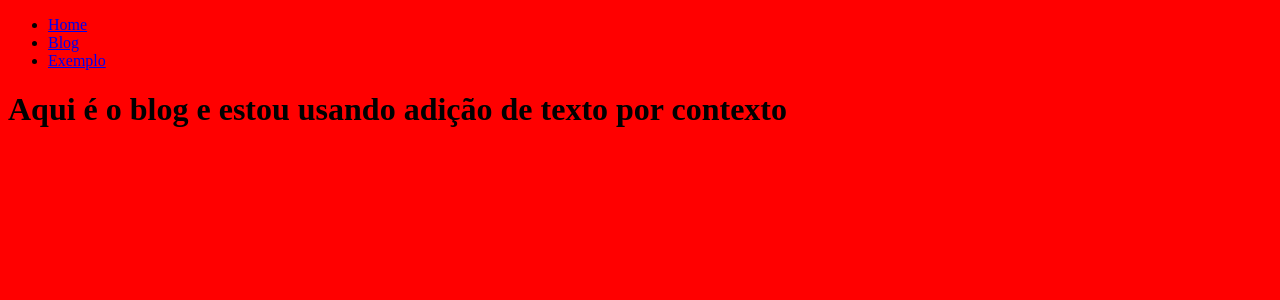
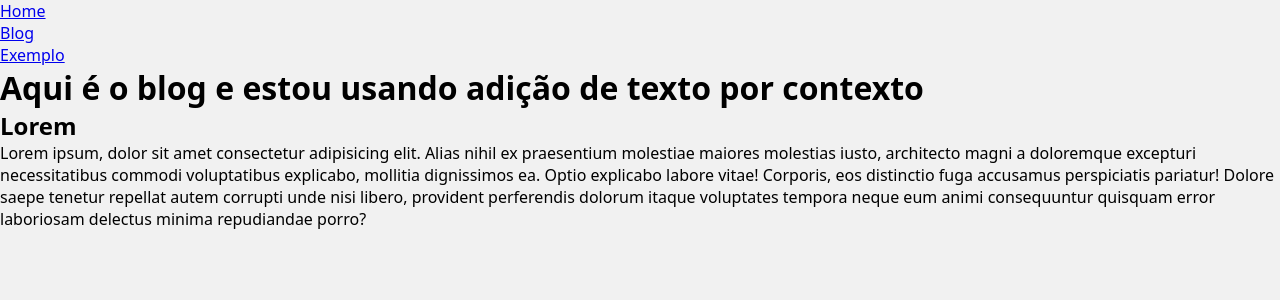
Before and after one commit to ygorlima-py/curso_python_django, a Django app: page /blog/ in a window 1280 px wide. Shown: the top 300 px of the page. Run offline with Django 5.2, Linux system fonts and the light colour scheme.

Commit message:
Usando block para criar blocos de posts

```diff
--- a/base/global/base.html
+++ b/base/global/base.html
@@ -1,8 +1,13 @@
 {% include "global/partials/head.html" %}
+{% include "global/partials/menu.html" %}
+
+<h1>{% block texto %}{% endblock texto %}</h1>
 
 
-    {% include "global/partials/menu.html" %}
-    <h1>{% block texto %}{% endblock texto %}</h1>
+<main class="posts">
+    {% block posts %}{% endblock posts %}
+    {% block home %}{% endblock home %}
+</main>
 
 </body>
 </html>
--- a/base/global/partials/head.html
+++ b/base/global/partials/head.html
@@ -4,7 +4,6 @@
     <meta charset="UTF-8">
     <meta name="viewport" content="width=device-width, initial-scale=1.0">
     <title>Document {{ title }}</title>
-    <link rel="stylesheet" href="{% static 'home/css/blue.css' %}">
-    <link rel="stylesheet" href="{% static 'global/css/red.css' %}">
+    <link rel="stylesheet" href="{% static 'global/css/style.css' %}">
 </head>
 <body>
--- /dev/null
+++ b/base/global/partials/postblock.html
@@ -0,0 +1,17 @@
+<article class="post">
+    <header>
+        <h2 class="post__title">
+            Lorem
+        </h2>
+    </header>
+
+    <div class="post__content">
+        <p>
+            Lorem ipsum, dolor sit amet
+            consectetur adipisicing elit.
+            Alias nihil ex praesentium
+            molestiae maiores molestias iusto,
+            architecto magni a doloremque excepturi necessitatibus commodi voluptatibus explicabo, mollitia dignissimos ea. Optio explicabo labore vitae! Corporis, eos distinctio fuga accusamus perspiciatis pariatur! Dolore saepe tenetur repellat autem corrupti unde nisi libero, provident perferendis dolorum itaque voluptates tempora neque eum animi consequuntur quisquam error laboriosam delectus minima repudiandae porro?
+        </p>
+    </div>
+</article>
--- a/base/static/global/css/red.css
+++ /dev/null
@@ -1,3 +0,0 @@
-body {
-    background-color: red;
-}
--- /dev/null
+++ b/base/static/global/css/style.css
@@ -0,0 +1,18 @@
+*,
+*:after,
+*:before {
+    margin: 0;
+    padding: 0;
+    box-sizing: border-box;
+
+}
+
+html {
+    font-size: 62.5%;
+}
+
+body {
+    font-size: 1.6rem;
+    background: #f1f1f1;
+    font-family: system-ui, -apple-system, BlinkMacSystemFont, 'Segoe UI', Roboto, Oxygen, Ubuntu, Cantarell, 'Open Sans', 'Helvetica Neue', sans-serif;
+}
--- a/blog/templates/blog/index.html
+++ b/blog/templates/blog/index.html
@@ -1,3 +1,7 @@
 {% extends "global/base.html" %}
 
 {% block texto %}{{text}}{% endblock texto %}
+
+{% block posts %}
+    {% include "global/partials/postblock.html" %}
+{% endblock posts %}
--- a/blog/views.py
+++ b/blog/views.py
@@ -3,24 +3,32 @@ from django.shortcuts import render
 
 
 # Create your views here.
+
+# Página Home
 def home(request):
-    resposta = 'resposta do blog vinda do app blog'
+    text = 'Aqui é o blog e estou usando adição de texto por contexto'
+    title = 'Blog'
+    context = dict(
+        text=text,
+        title=title,
+    )
+
     return render(
         request,
         'blog/index.html',
-        context=dict(
-            text='Aqui é o blog e ' \
-            'estou usando adição de texto por contexto',
-            title='Blog'
-        )
+        context
     )
 
+# Pagina Exemplo
 def exemplo(request):
+
+    context = dict(
+        text='Exemplo da página Blog',
+        title='Exemplo',
+    )
+
     return render(
         request,
         'blog/exemplo.html',
-        context=dict(
-            text='Exemplo da pagina Blog',
-            title='Exemplo'
-        )
+        context,
     )
--- a/home/static/home/css/blue.css
+++ /dev/null
@@ -1,3 +0,0 @@
-body {
-    background-color: blueviolet;
-}
--- a/home/templates/home/index.html
+++ b/home/templates/home/index.html
@@ -1,3 +1,7 @@
 {% extends "global/base.html" %}
 
 {% block texto %} {{text}} {% endblock texto %}
+
+{% block home %}
+    <h2>HOME<h2>
+{% endblock home %}
```
